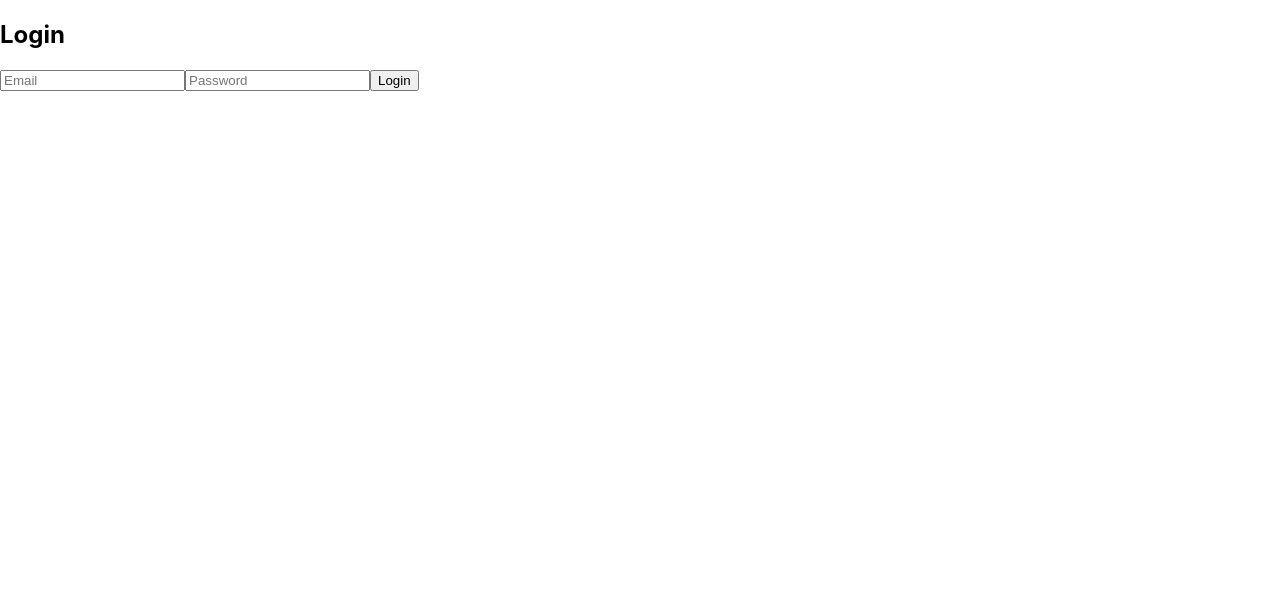
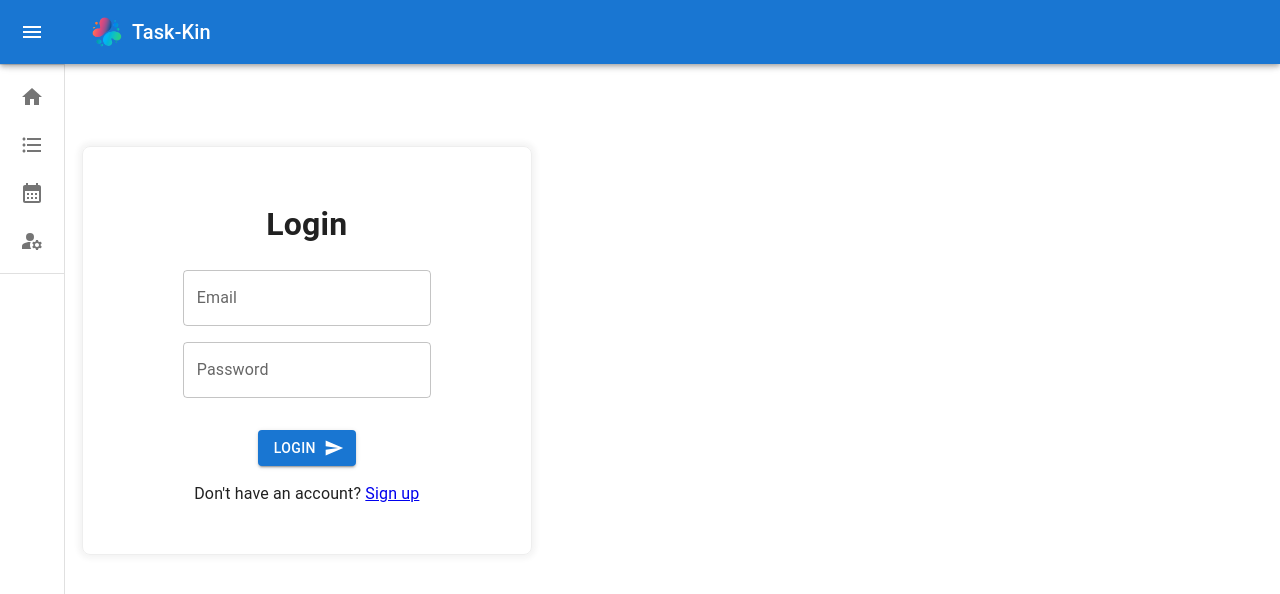
Before and after one commit to koshirok096/task-kin, a React (Create React App) app in the folder client/: page /login in a window 1280 px wide. Shown: the top 594 px of the page. Built offline with nearby package versions, Linux system fonts and the light colour scheme.

Commit message:
modified Signup and Login + added ProfileCard

```diff
--- /dev/null
+++ b/client/src/components/ProfileCard/ProfileCard.jsx
@@ -0,0 +1,69 @@
+import React from 'react';
+import Box from '@mui/material/Box';
+import Avatar from '@mui/material/Avatar';
+import RemoveRedEyeOutlinedIcon from '@mui/icons-material/RemoveRedEyeOutlined';
+
+import styles from "./ProfileCard.module.css";
+import Button from '@mui/material/Button';
+
+function stringToColor(string) {
+  let hash = 0;
+  let i;
+
+  /* eslint-disable no-bitwise */
+  for (i = 0; i < string.length; i += 1) {
+    hash = string.charCodeAt(i) + ((hash << 5) - hash);
+  }
+
+  let color = '#';
+
+  for (i = 0; i < 3; i += 1) {
+    const value = (hash >> (i * 8)) & 0xff;
+    color += `00${value.toString(16)}`.slice(-2);
+  }
+  /* eslint-enable no-bitwise */
+
+  return color;
+}
+
+function stringAvatar(name) {
+  return {
+    sx: {
+      bgcolor: stringToColor(name),
+    },
+    children: `${name.split(' ')[0][0]}${name.split(' ')[1][0]}`,
+  };
+}
+
+export default function ProfileCard() {
+
+  return (
+    <>
+      <Box
+        className={styles.profile_wrapper}
+      >
+        <Avatar {...stringAvatar('Tim Horton')} />
+        <h3>Tim Horton</h3>
+        <p>timhorton@example.com</p>
+        <div className={styles.groups_wrapper}>
+          <p>Groups:</p>
+          <p className={styles.group}>
+            Group-title-1
+            <Button variant="outlined" color="secondary" sx={{ marginLeft: '1rem' }}>
+              See More
+              <RemoveRedEyeOutlinedIcon />
+            </Button>
+          </p>
+          <p className={styles.group}>
+            Group-title-2
+            <Button variant="outlined" color="secondary" sx={{ marginLeft: '1rem' }}>
+              See More
+              <RemoveRedEyeOutlinedIcon />
+            </Button>
+          </p>
+        </div>
+
+      </Box>
+    </>
+  )
+}
--- /dev/null
+++ b/client/src/components/ProfileCard/ProfileCard.module.css
@@ -0,0 +1,20 @@
+.profile_wrapper {
+  width: 25vw;
+  min-width: 400px;
+  border: 1px solid #eee;
+  padding: 52px;
+  border-radius: 8px;
+  box-shadow:rgba(40, 40, 40, 0.059) 0px 0px 6px 3px;
+  -webkit-box-shadow:rgba(40, 40, 40, 0.0588235) 0px 0px 6px 3px;
+  -moz-box-shadow:rgba(40, 40, 40, 0.0588235) 0px 0px 6px 3px;
+}
+
+.groups_wrapper {
+  padding: 24px;
+  border: 1px solid #eee;
+  border-radius: 8px;
+  box-shadow:rgba(40, 40, 40, 0.059) 0px 0px 6px 3px;
+  -webkit-box-shadow:rgba(40, 40, 40, 0.0588235) 0px 0px 6px 3px;
+  -moz-box-shadow:rgba(40, 40, 40, 0.0588235) 0px 0px 6px 3px;
+  background-color: rgb(255, 246, 246);
+}
--- a/client/src/pages/Login/Login.jsx
+++ b/client/src/pages/Login/Login.jsx
@@ -1,12 +1,14 @@
-import { Link } from "react-router-dom";
-import styles from "./Login.module.css";
-
-// src/components/LoginForm.js
 import React, { useState, useEffect } from 'react';
 import { useDispatch, useSelector } from 'react-redux';
 import { loginStart, loginSuccess, loginFailure } from '../../slices/authSlice';
-import axios from 'axios'; // Import axios
-
+import axios from 'axios';
+import Box from '@mui/material/Box';
+import TextField from '@mui/material/TextField';
+import Button from '@mui/material/Button';
+import SendIcon from '@mui/icons-material/Send';
+import Navbar from "../../components/Navbar/Navbar";
+import styles from "./Login.module.css";
+import { Link } from 'react-router-dom';
 
 const Login = () => {
   const [email, setEmail] = useState('');
@@ -14,20 +16,17 @@ const Login = () => {
   const dispatch = useDispatch();
   const isLoggedIn = useSelector(state => state.auth.token !== null);
 
-
   useEffect(() => {
-	  // ログイン済みの場合、他の画面にリダイレクトなど
     if (isLoggedIn) {
       console.log('User is already logged in');
       // 例えば、ログイン後の画面にリダイレクトなどの処理をここに書く
     }
   }, [isLoggedIn]);
 
-
   const handleSubmit = async (e) => {
     e.preventDefault();
 
-		dispatch(loginStart()); // ローディング状態を設定
+    dispatch(loginStart());
 
     try {
       const response = await axios.post('http://localhost:3001/auth/login', {
@@ -38,11 +37,11 @@ const Login = () => {
       const data = response.data;
 
       if (response.status === 200) {
-			dispatch(loginSuccess(data)); // ログイン成功アクションをディスパッチ
+        dispatch(loginSuccess(data));
         console.log('Login successful!');
         // 例えば、ログイン後の画面にリダイレクトなどの処理をここに書く
       } else {
-			dispatch(loginFailure(data.message)); // ログイン失敗アクションをディスパッチ
+        dispatch(loginFailure(data.message));
         console.log('Login failed:', data.message);
       }
     } catch (error) {
@@ -52,30 +51,142 @@ const Login = () => {
   };
 
   return (
+    <>
+      <Navbar />
+      <Box
+        className={styles.main_wrapper}
+        component="form"
+        sx={{
+          display: 'flex',
+          flexDirection: 'column',
+          '& > :not(style)': {
+            m: 1,
+            width: '50ch',
+          },
+        }}
+        marginBottom='1rem'
+        noValidate
+        autoComplete="off"
+      >
+        <div className={styles.login_wrapper}>
+          <h1>Login</h1>
 					<div>
-		<h2>Login</h2>
-		<form onSubmit={handleSubmit}>
-		  <input
-			type="text"
-			placeholder="Email"
+						<TextField
+							id="outlined-basic"
+							label="Email"
+							variant="outlined"
 							value={email}
 							onChange={(e) => setEmail(e.target.value)}
-			required
+							sx={{ marginBottom: '1rem' }}
 						/>
-		  <input
+						<TextField
+							id="outlined-basic"
+							label="Password"
+							variant="outlined"
 							type="password"
-			placeholder="Password"
 							value={password}
 							onChange={(e) => setPassword(e.target.value)}
-			required
+							sx={{ marginBottom: '1rem' }}
 						/>
-		  <button type="submit">Login</button>
-		</form>
 					</div>
+
+          <Button
+            variant="contained"
+            endIcon={<SendIcon />}
+            sx={{ marginTop: '1rem' }}
+            type="submit"
+            onClick={handleSubmit}
+          >
+            Login
+          </Button>
+
+					<p>Don't have an account? <Link to="/signup">Sign up</Link></p>
+        </div>
+      </Box>
+    </>
   );
 };
 
-  export default Login; // ここで export する
+export default Login;
+
+// import { Link } from "react-router-dom";
+// import styles from "./Login.module.css";
+
+// // src/components/LoginForm.js
+// import React, { useState, useEffect } from 'react';
+// import { useDispatch, useSelector } from 'react-redux';
+// import { loginStart, loginSuccess, loginFailure } from '../../slices/authSlice';
+// import axios from 'axios'; // Import axios
+
+
+// const Login = () => {
+// 	const [email, setEmail] = useState('');
+// 	const [password, setPassword] = useState('');
+// 	const dispatch = useDispatch();
+// 	const isLoggedIn = useSelector(state => state.auth.token !== null);
+
+
+// 	useEffect(() => {
+// 	  // ログイン済みの場合、他の画面にリダイレクトなど
+// 	  if (isLoggedIn) {
+// 		console.log('User is already logged in');
+// 		// 例えば、ログイン後の画面にリダイレクトなどの処理をここに書く
+// 	}
+// 	}, [isLoggedIn]);
+
+
+// 	const handleSubmit = async (e) => {
+// 		e.preventDefault();
+
+// 		dispatch(loginStart()); // ローディング状態を設定
+
+// 		try {
+// 		  const response = await axios.post('http://localhost:3001/auth/login', {
+// 			email,
+// 			password,
+// 		  });
+
+// 		  const data = response.data;
+
+// 		  if (response.status === 200) {
+// 			dispatch(loginSuccess(data)); // ログイン成功アクションをディスパッチ
+// 			console.log('Login successful!');
+// 			// 例えば、ログイン後の画面にリダイレクトなどの処理をここに書く
+// 		  } else {
+// 			dispatch(loginFailure(data.message)); // ログイン失敗アクションをディスパッチ
+// 			console.log('Login failed:', data.message);
+// 		  }
+// 		} catch (error) {
+// 		  dispatch(loginFailure('An error occurred'));
+// 		  console.error('An error occurred:', error);
+// 		}
+// 	  };
+
+// 	return (
+// 	  <div>
+// 		<h2>Login</h2>
+// 		<form onSubmit={handleSubmit}>
+// 		  <input
+// 			type="text"
+// 			placeholder="Email"
+// 			value={email}
+// 			onChange={(e) => setEmail(e.target.value)}
+// 			required
+// 		  />
+// 		  <input
+// 			type="password"
+// 			placeholder="Password"
+// 			value={password}
+// 			onChange={(e) => setPassword(e.target.value)}
+// 			required
+// 		  />
+// 		  <button type="submit">Login</button>
+// 		</form>
+// 	  </div>
+// 	);
+//   };
+
+//   export default Login; // ここで export する
 
 
 // const Login = () => {
--- a/client/src/pages/Login/Login.module.css
+++ b/client/src/pages/Login/Login.module.css
@@ -1,5 +1,22 @@
+.main_wrapper{
+    width: 90vw;
+    height: 100%;
+    margin: auto;
+    padding: 10px;
+}
 
-.heading {
+.login_wrapper {
+    text-align: center;
+    border: 1px solid #eee;
+    padding: 32px;
+    border-radius: 8px;
+    box-shadow:rgba(40, 40, 40, 0.059) 0px 0px 6px 3px;
+    -webkit-box-shadow:rgba(40, 40, 40, 0.0588235) 0px 0px 6px 3px;
+    -moz-box-shadow:rgba(40, 40, 40, 0.0588235) 0px 0px 6px 3px;
+
+}
+
+/* .heading {
     font-size: 40px;
     font-weight: 600;
     color: #2c444e;
@@ -123,4 +140,4 @@
 
 .google_btn > span{
     margin-left: 10px;
-}
+} */
--- a/client/src/pages/Settings/Settings.jsx
+++ b/client/src/pages/Settings/Settings.jsx
@@ -5,6 +5,7 @@ import Button from '@mui/material/Button';
 import Navbar from "../../components/Navbar/Navbar";
 import CreateInvitationModal from '../../components/CreateInvitationModal/CreateInvitationModal'
 import styles from "./Settings.module.css";
+import ProfileCard from '../../components/ProfileCard/ProfileCard';
 
 export default function Settings() {
   const [OpenCreateInvitationModal, setOpenCreateInvitationModal] = React.useState(false);
@@ -15,9 +16,15 @@ export default function Settings() {
     <>
         <Navbar />
         <Box className={styles.main_wrapper}>
-          <div>Settings</div>
-          <Button variant="outlined" onClick={handleCreateInvitationClick}>Create Invitation</Button>
-          <CreateInvitationModal open={OpenCreateInvitationModal} onClose={handleCreateInvitationClose} />
+          <div>
+            <h4>Settings</h4>
+            <Button variant="outlined" onClick={handleCreateInvitationClick}>Create Invitation</Button>
+            <CreateInvitationModal open={OpenCreateInvitationModal} onClose={handleCreateInvitationClose} />
+          </div>
+          <div>
+            <h4>Profile</h4>
+            <ProfileCard />
+          </div>
         </Box>
 
     </>
--- a/client/src/pages/Signup/Signup.jsx
+++ b/client/src/pages/Signup/Signup.jsx
@@ -6,6 +6,7 @@ import Button from '@mui/material/Button';
 import SendIcon from '@mui/icons-material/Send';
 
 import styles from "./Signup.module.css";
+import { Link } from 'react-router-dom';
 
 export default function Signup() {
   return (
@@ -14,12 +15,9 @@ export default function Signup() {
       <Box
         className={styles.main_wrapper}
         component="form"
-          // sx={{
-          //   '& > :not(style)': { m: 1, width: '50ch' },
-          // }}
         sx={{
           display: 'flex',
-            flexDirection: 'column', // コンポーネントを縦方向に配置
+          flexDirection: 'column',
           '& > :not(style)': {
             m: 1,
             width: '50ch',
@@ -32,15 +30,46 @@ export default function Signup() {
         <div className={styles.signup_wrapper}>
           <h1>Sign Up</h1>
           <div>
-              <TextField id="outlined-basic" label="Full Name" variant="outlined" sx={{ marginBottom: '1rem' }} />
-              <TextField id="outlined-basic" label="User Name" variant="outlined" sx={{ marginBottom: '1rem' }} />
-              <TextField id="outlined-basic" label="Email" variant="outlined" sx={{ marginBottom: '1rem' }} />
-              <TextField id="outlined-basic" label="Password" variant="outlined" sx={{ marginBottom: '1rem' }} />
+            <TextField
+              id="outlined-basic"
+              label="Full Name"
+              variant="outlined"
+              type="text"
+              sx={{ marginBottom: '1rem' }}
+            />
+            <TextField
+              id="outlined-basic"
+              label="User Name"
+              variant="outlined"
+              type="text"
+              sx={{ marginBottom: '1rem' }}
+            />
+            <TextField
+              id="outlined-basic"
+              label="Email"
+              variant="outlined"
+              type="email"
+              sx={{ marginBottom: '1rem' }}
+            />
+            <TextField
+              id="outlined-basic"
+              label="Password"
+              variant="outlined"
+              type="password"
+              sx={{ marginBottom: '1rem' }}
+            />
           </div>
 
-            <Button variant="contained" endIcon={<SendIcon />} sx={{ marginTop: '1rem' }}>
+          <Button
+            variant="contained"
+            endIcon={<SendIcon />}
+            sx={{ marginTop: '1rem' }}
+            type="submit"
+          >
             Sign Up
           </Button>
+
+          <p>Already have an account? <Link to="/login">Log in</Link></p>
         </div>
 
       </Box>
```
Lines whose indentation alone changed are shown as unchanged.
